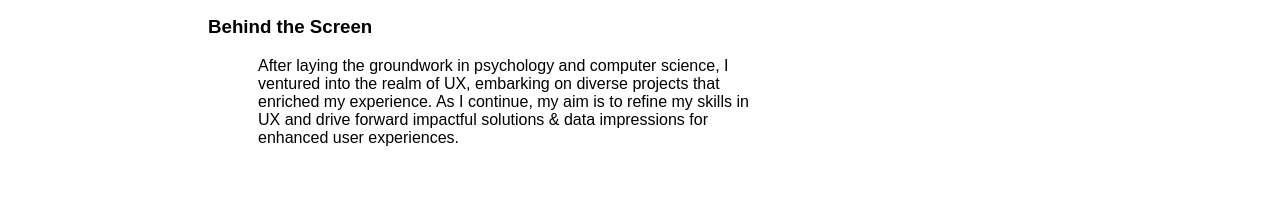
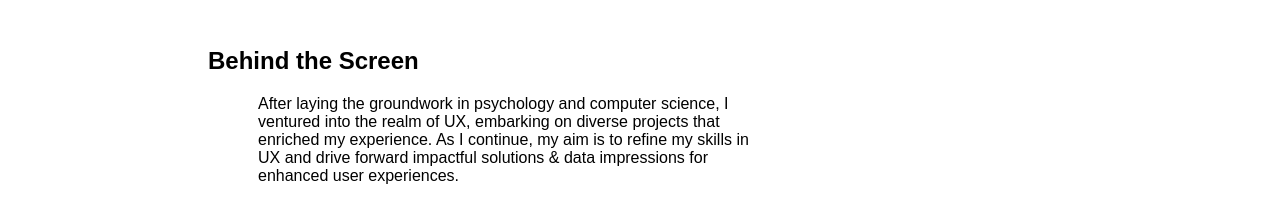
Before and after one commit to kseniya01/html-getting-started, a plain HTML site: page index.html in a window 1280 px wide. Shown: the part 347-570 px from the top of the page. Drawn offline with Linux system fonts and the light colour scheme.

Commit message:
Update index.html

```diff
--- a/index.html
+++ b/index.html
@@ -14,7 +14,7 @@
       </div>
       <div class="image">
         <img alt="Branding image" src="Card-Back.png" width="300" height="200"/>
-        <h3>Behind the Screen</h3>
+        <h2>Behind the Screen</h2>
         <p>After laying the groundwork in psychology and computer science, I ventured into the realm of UX, embarking on diverse projects that enriched my experience.
           As I continue, my aim is to refine my skills in UX and drive forward impactful solutions & data impressions for enhanced user experiences.</p>
     </div>
```
